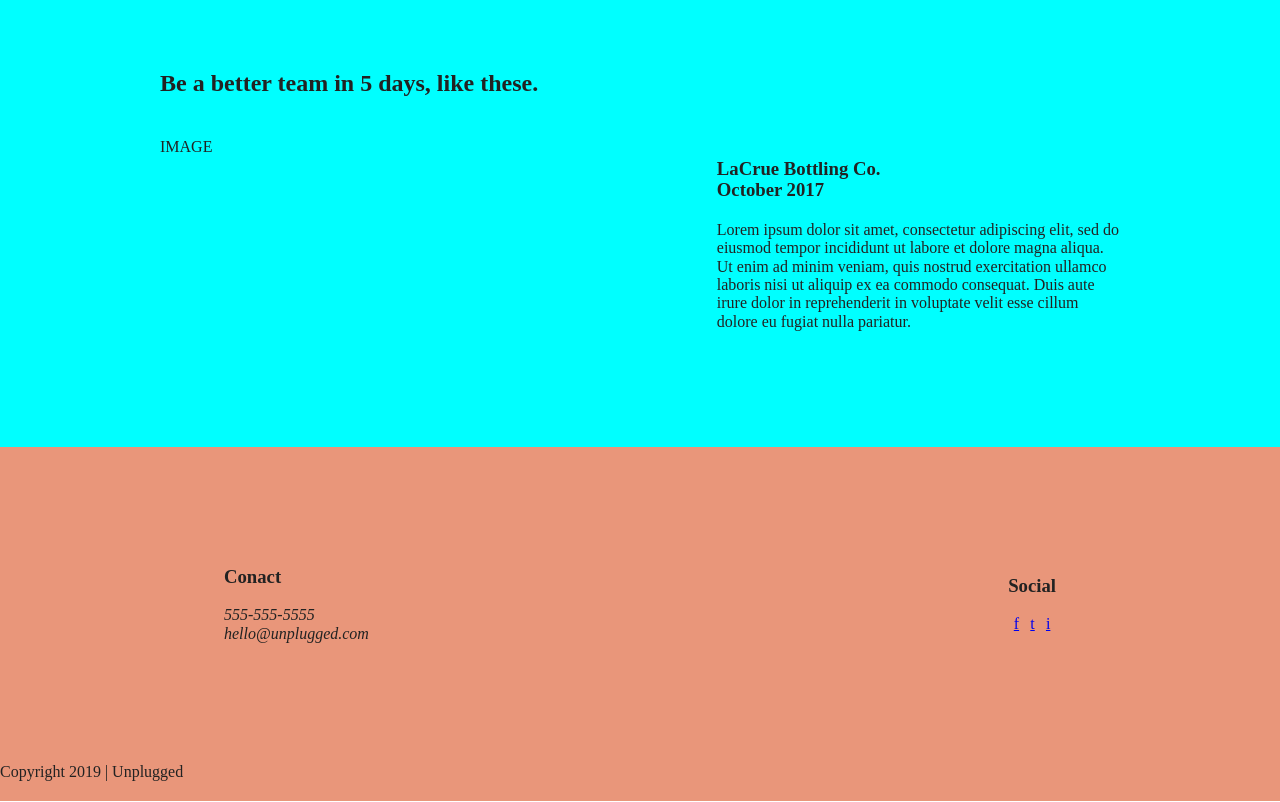
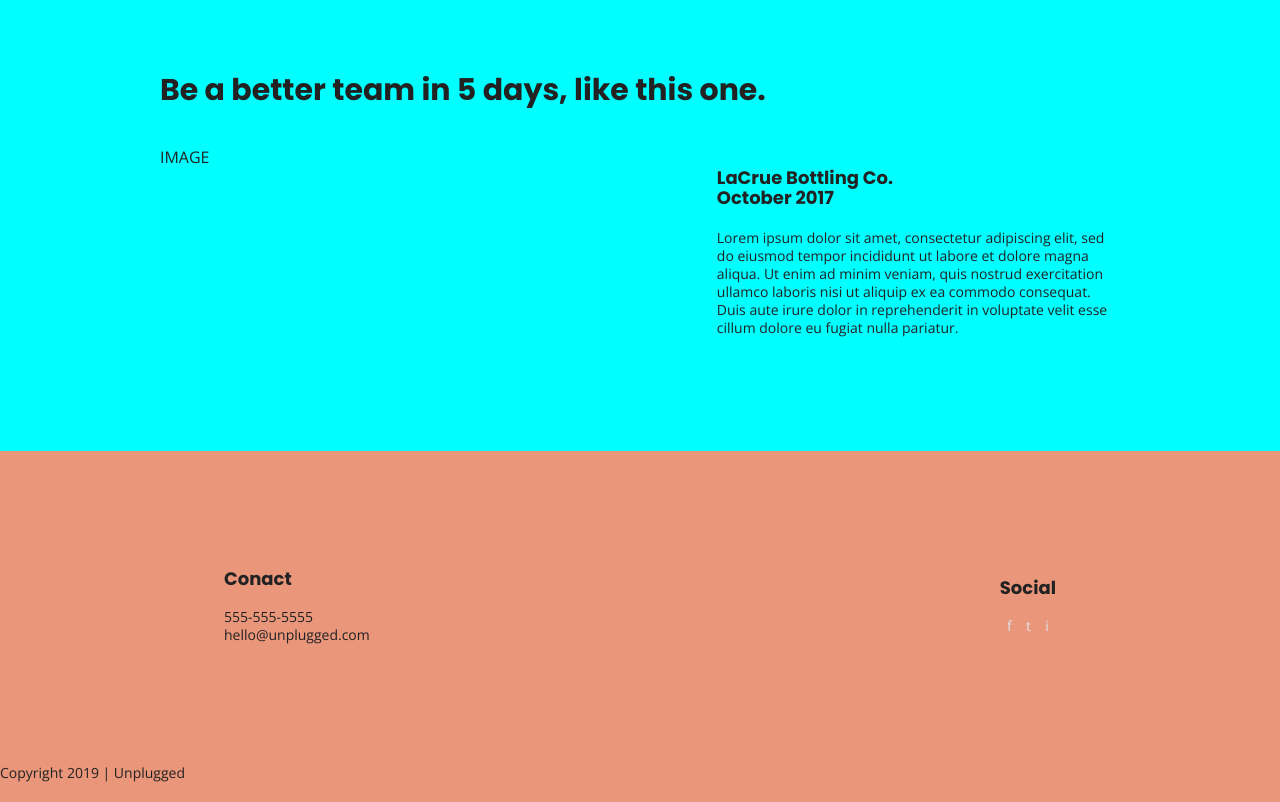
Before and after one commit to HJRandolph/unpluged-retreat, a website built with Parcel: page index.html in a window 1280 px wide. Shown: the part 1312-2114 px from the top of the page. Built offline with nearby package versions, Linux system fonts and the light colour scheme.

Commit message:
Adding Google fonts to all index files. Adding global styles to css

```diff
--- a/css/main.css
+++ b/css/main.css
@@ -86,7 +86,60 @@ textarea {
 /* ==========================================================================
    Author's custom styles
    ========================================================================== */
+/* General Styles */
 
+html {
+	font-size: 16px;
+}
+
+body {
+  font-family: 'open sans', sans-serif;
+  font-size: 1em;
+
+}
+
+ul,
+ol {
+ list-style-type: none;
+}
+
+a {
+	color: #e2e3ed;
+  text-decoration: none;
+}
+
+
+h2 {
+ font-family: 'poppins', sans-serif;
+ font-size: 1.875em;
+}
+
+h3,
+h4 {
+  font-family: 'poppins', sans-serif;
+  font-size: 1.125em;
+}
+
+p {
+	font-size: .875em;
+  line-height: 1.285;
+}
+
+img {
+
+}
+
+figure {
+
+}
+
+address {
+ font-style: normal;
+}
+
+.content-wrapper {
+
+}
 
 .content-wrapper {
   width: 90%;
--- a/index.html
+++ b/index.html
@@ -16,6 +16,8 @@
   <link rel="apple-touch-icon" href="icon.png">
   <!-- Place favicon.ico in the root directory -->
 
+  <!-- Google Fonts -->
+  <link href="https://fonts.googleapis.com/css?family=Open+Sans:400,700|Poppins:500,700" rel="stylesheet">
   <link rel="stylesheet" href="css/normalize.css">
   <link rel="stylesheet" href="css/main.css">
 
@@ -52,12 +54,12 @@
     <aside>
       <div class="content-wrapper">
       <div class="form-description">
-      <h2>Want to join the next retreat?</h2>
+      <h3>Want to join the next retreat?</h3>
       <p>Find out when we are holding our next retreat and how your
         company or team can sign up!</p>
     </div>
     <div class="form">
-      <h2>Find out more</h2>
+      <h3>Find out more</h3>
       <input type="text" name="name" value="email address">
       <input type="button" value="Download Itinerary">
     </div>
@@ -117,7 +119,7 @@
     <section class="reviews">
       <div class="content-wrapper">
 
-      <h2>Be a better team in 5 days, like these.</h2>
+      <h2>Be a better team in 5 days, like this one.</h2>
 <article>
 
       <div>IMAGE</div>
```
Also changed, not shown: about/index.html (+3 -0 lines), faq/index.html (+3 -0 lines).
